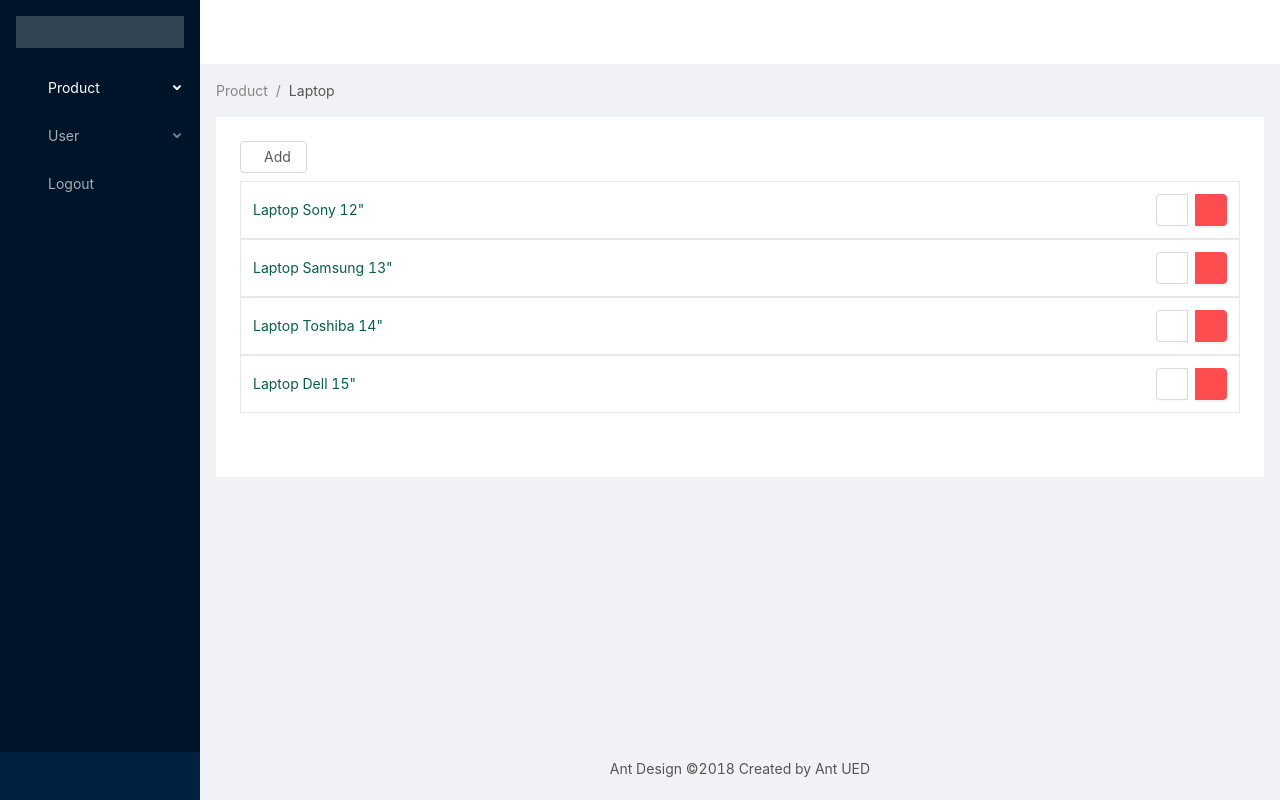
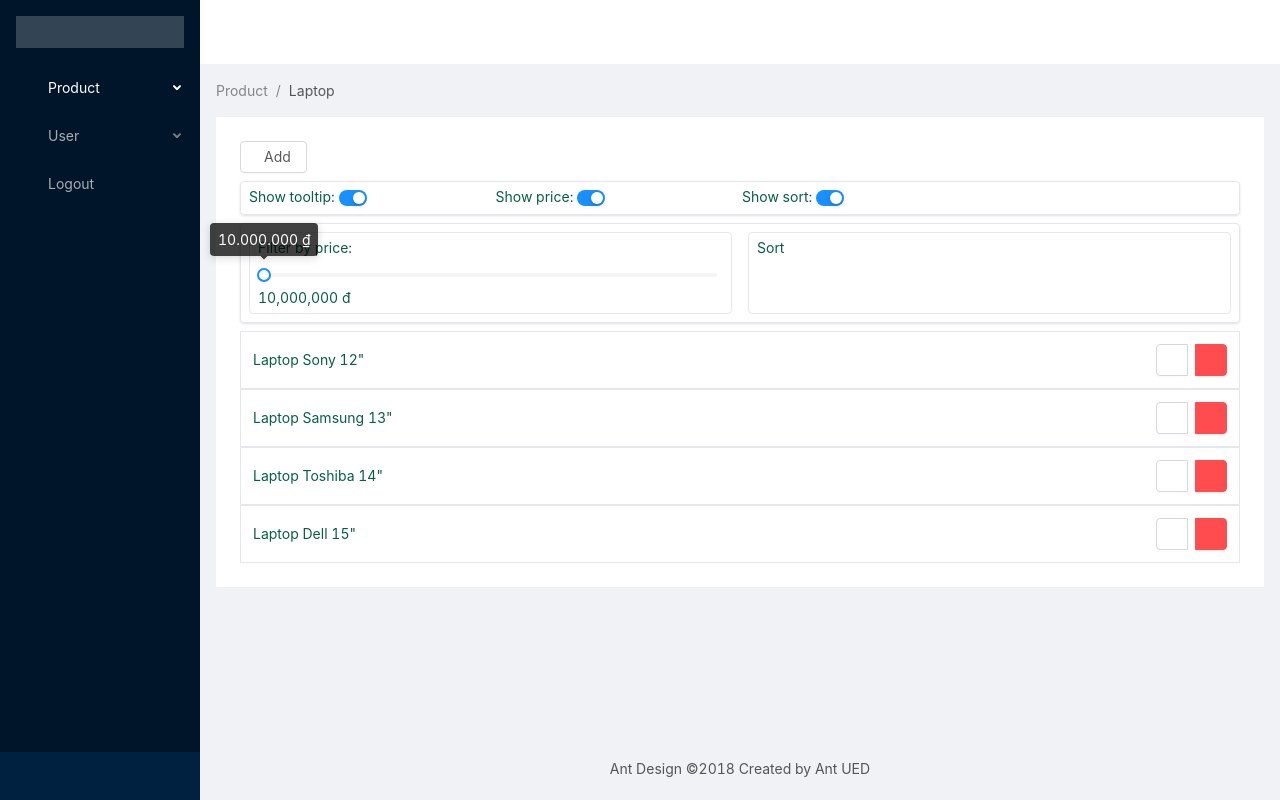
Before and after one commit to tottranv/product-management, a Vue app: page / in a window 1280 px wide. Built offline with nearby package versions, Linux system fonts and the light colour scheme; sample sign-in values are in the browser's storage.

Commit message:
impl filter by price

```diff
--- a/src/components/pages/product/ProductList.vue
+++ b/src/components/pages/product/ProductList.vue
@@ -2,9 +2,47 @@
     <div>
         <a-button @click="go('/product/add')" class="flex items-center mb-2"><a-icon theme="outlined"
                 type="plus" /><span>Add</span></a-button>
+
+        <!-- settings -->
+        <div class="grid grid-cols-4 gap-1 rounded border shadow p-2 mb-2
+        [&>div]:border [&>div]:rounded [&>div]:p-2">
+            <label name="show-tooltip" v-if="settings.filters.showPriceRange">
+                Show tooltip:
+                <a-switch @click="!settings.filters.alwaysShowTooltipPriceRange" size="small"
+                    v-model="settings.filters.alwaysShowTooltipPriceRange"><a-icon theme="outlined"
+                        type="plus" /></a-switch>
+            </label>
+            <label name="show-price">
+                Show price:
+                <a-switch @click="!settings.filters.showPriceRange" size="small"
+                    v-model="settings.filters.showPriceRange"><a-icon theme="outlined" type="plus" /></a-switch>
+            </label>
+            <label name="show-sort">
+                Show sort:
+                <a-switch @click="!settings.sort.showSort" size="small" v-model="settings.sort.showSort"><a-icon
+                        theme="outlined" type="plus" /></a-switch>
+            </label>
+        </div>
+
+        <!-- filters /  sort -->
+        <div v-if="settings.filters.showPriceRange || settings.sort.showSort" class="grid grid-cols-2 gap-4 rounded border shadow p-2 mb-2
+        [&>div]:border [&>div]:rounded [&>div]:p-2">
+            <div v-if="settings.filters.showPriceRange">
+                Filter by price:
+                <a-slider :min="10000000" :max="100000000" :step="500000" :tip-formatter="formatCurrency"
+                    :default-value="5000000" :tooltip-visible="settings.filters.alwaysShowTooltipPriceRange"
+                    v-model="priceRangeFilter" @afterChange="onAfterChange"></a-slider>
+                <p>{{ priceRangeFilter.toLocaleString() }} đ</p>
+            </div>
+            <div v-if="settings.sort.showSort">
+                Sort
+            </div>
+        </div>
+
+        <!-- list -->
         <ul>
             <li class="border p-3 hover:bg-gray-100 flex items-center justify-between"
-                v-for="(product, index) in products" :key="index">
+                v-for="(product, index) in filterdProducts" :key="index">
                 {{ product.name }}
                 <a-button-group class="flex gap-x-2">
                     <a-button @click="go(`/product/edit/${product.id}`)" class="flex items-center"><a-icon
@@ -20,8 +58,25 @@
 import { mapGetters, mapActions } from 'vuex';
 
 export default {
+    data() {
+        return {
+            priceRangeFilter: 10000000,
+            settings: {
+                filters: {
+                    alwaysShowTooltipPriceRange: true,
+                    showPriceRange: true,
+                },
+                sort: {
+                    showSort: true,
+                }
+            }
+        }
+    },
     computed: {
         ...mapGetters(['products']),
+        filterdProducts() {
+            return this.products.filter(item => this.priceRangeFilter <= item.price);
+        }
     },
     methods: {
         ...mapActions(['deleteProduct']),
@@ -43,6 +98,15 @@ export default {
                 },
             });
         },
+        formatCurrency(value) {
+            return new Intl.NumberFormat('vi-VN', {
+                style: 'currency',
+                currency: 'VND',
+            }).format(value);
+        },
+        onAfterChange(value) {
+            this.priceRangeFilter = value;
+        },
     },
 };
 </script>
```
